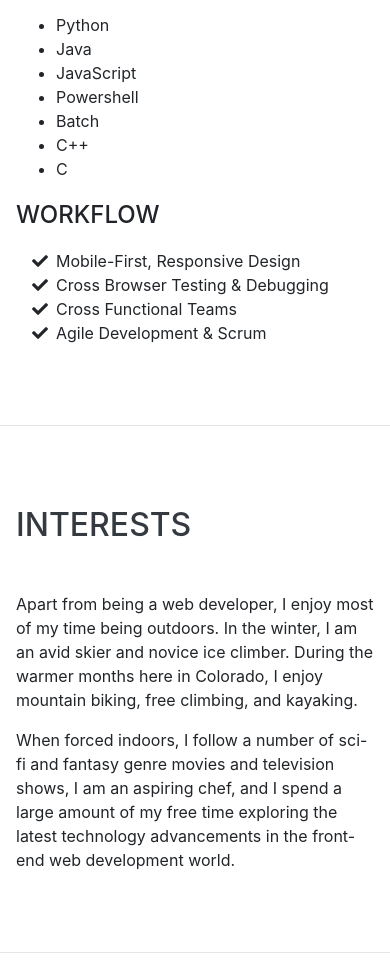
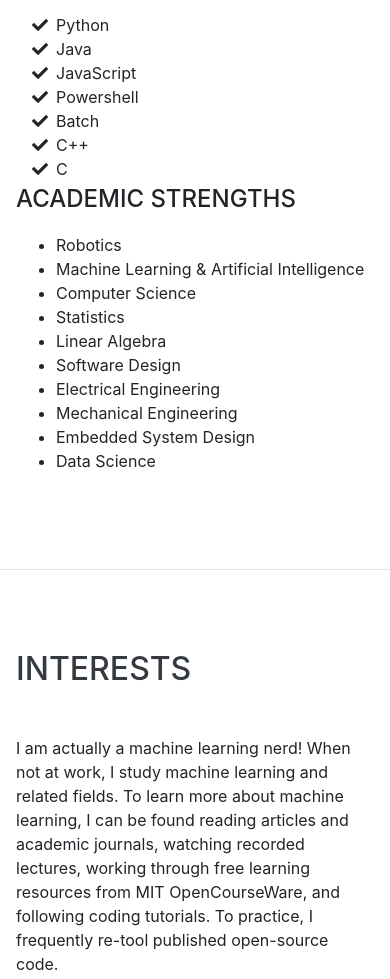
Before and after one commit to SeanWolfgang/SeanWolfgang.github.io, a website with bundled scripts: page index.html in a window 390 px wide. Shown: the part 4222-5201 px from the top of the page. Before the commit the page ends 5175 px from the top, so only its background shows below. Built offline with nearby package versions, Linux system fonts and the light colour scheme; a web font is replaced by a local one.

Commit message:
Finished first draft. In future, add projects and future interests.

```diff
--- a/index.html
+++ b/index.html
@@ -48,12 +48,6 @@
         </li>
         <li class="nav-item">
           <a class="nav-link js-scroll-trigger" href="#interests">Interests</a>
-        </li>
-        <li class="nav-item">
-          <a class="nav-link js-scroll-trigger" href="#awards">Projects</a>
-        </li>
-		<li class="nav-item">
-          <a class="nav-link js-scroll-trigger" href="#awards">Planned Projects...</a>
         </li>
       </ul>
     </div>
@@ -167,7 +161,6 @@
           <div class="resume-date text-md-right">
             <span class="text-primary">April 2016-December 2017</span>
           </div>
-
         </div>
 
       </div>
@@ -181,30 +174,42 @@
         <h2 class="mb-5">Skills</h2>
 
         <div class="subheading mb-3">Programming Languages &amp; Tools</div>
-        <ul>
-			<li>Python</li>
-			<li>Java</li>
-			<li>JavaScript</li>
-			<li>Powershell</li>
-			<li>Batch</li>
-			<li>C++</li>
-			<li>C</li>
-        </ul>
-
-        <div class="subheading mb-3">Workflow</div>
         <ul class="fa-ul mb-0">
 			<li>
 				<i class="fa-li fa fa-check"></i>
-            Mobile-First, Responsive Design</li>
+				Python</li>
 			<li>
 				<i class="fa-li fa fa-check"></i>
-            Cross Browser Testing &amp; Debugging</li>
+				Java</li>
 			<li>
 				<i class="fa-li fa fa-check"></i>
-            Cross Functional Teams</li>
+				JavaScript</li>
 			<li>
 				<i class="fa-li fa fa-check"></i>
-            Agile Development &amp; Scrum</li>
+				Powershell</li>
+			<li>
+				<i class="fa-li fa fa-check"></i>
+				Batch</li>
+			<li>
+				<i class="fa-li fa fa-check"></i>
+				C++</li>
+			<li>
+				<i class="fa-li fa fa-check"></i>
+				C</li>
+        </ul>
+
+        <div class="subheading mb-3">Academic Strengths</div>
+        <ul>
+          <li>Robotics</li>
+		  <li>Machine Learning &amp; Artificial Intelligence</li>
+          <li>Computer Science</li>
+		  <li>Statistics</li>
+		  <li>Linear Algebra</li>
+		  <li>Software Design</li>
+		  <li>Electrical Engineering</li>
+		  <li>Mechanical Engineering</li>
+		  <li>Embedded System Design</li>
+		  <li>Data Science</li>
         </ul>
       </div>
     </section>
@@ -214,8 +219,9 @@
     <section class="resume-section p-3 p-lg-5 d-flex align-items-center" id="interests">
       <div class="w-100">
         <h2 class="mb-5">Interests</h2>
-        <p>Apart from being a web developer, I enjoy most of my time being outdoors. In the winter, I am an avid skier and novice ice climber. During the warmer months here in Colorado, I enjoy mountain biking, free climbing, and kayaking.</p>
-        <p class="mb-0">When forced indoors, I follow a number of sci-fi and fantasy genre movies and television shows, I am an aspiring chef, and I spend a large amount of my free time exploring the latest technology advancements in the front-end web development world.</p>
+        <p>I am actually a machine learning nerd! When not at work, I study machine learning and related fields. To learn more about machine learning, I can be found reading articles and academic journals, watching recorded lectures, working through free learning resources from MIT OpenCourseWare, and following coding tutorials. To practice, I frequently re-tool published open-source code. </p>
+        <p>When I am not studying machine learning, I like to read about personal accounting and making financial analysis tools/software. I hope to one day design an application to help people better understand the consequences of their spending/saving.</p>
+		<p>To relax, I like to spend time with my wife, talk to family, cook, and watch funny movies and shows.</p>
       </div>
     </section>
 
```
Lines whose indentation alone changed are shown as unchanged.
